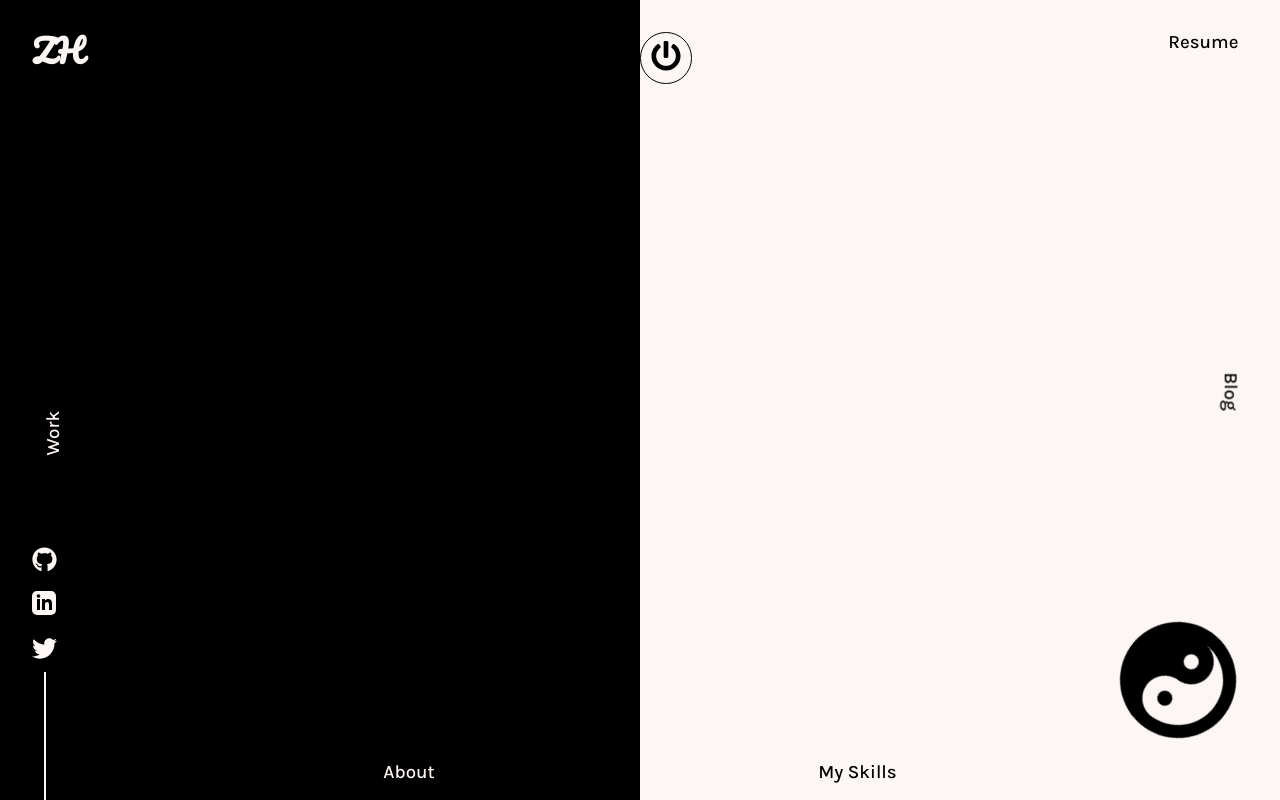
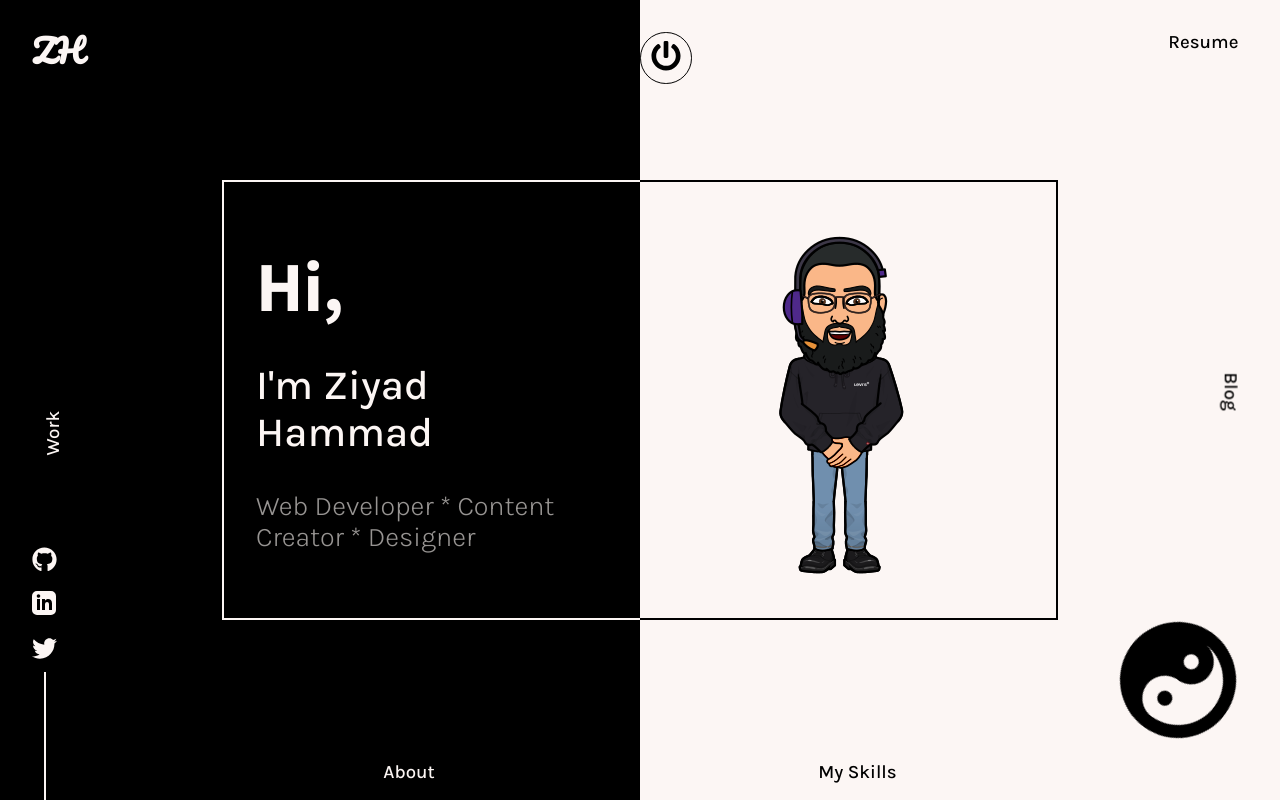
Before and after one commit to ZiyadHammad/Ziyad-Hammad, a React (Create React App) app: page / in a window 1280 px wide. Both pictures are taken after a click on the icon 640 px from the left and 374 px from the top of the page. Built offline with nearby package versions, Linux system fonts and the light colour scheme.

Commit message:
Intro is done

```diff
--- a/src/components/Intro.js
+++ b/src/components/Intro.js
@@ -1,8 +1,75 @@
 import React from 'react'
+import styled from 'styled-components'
+import Me from "../assets/Images/bitmoji.png"
+import { motion } from "framer-motion"
+
+const Box = styled(motion.div)`
+position: absolute;
+left: 50%;
+top: 50%;
+transform: translate(-50%, -50%);
+width: 65vw;
+height:55vh;
+display: flex;
+background: linear-gradient(
+    to right,
+    ${props => props.theme.body} 50%,
+    ${props => props.theme.text} 50%) bottom,
+    linear-gradient(
+    to right,
+    ${props => props.theme.body} 50%,
+    ${props => props.theme.text} 50%) top;
+    background-repeat: no-repeat;
+background-size: 100% 2px;
+    border-left: 2px solid ${props => props.theme.body};
+    border-right: 2px solid ${props => props.theme.text};
+    z-index:1;
+`
+const SubBox = styled.div`
+width: 50%;
+position: relative;
+display: flex;
+
+.pic{
+  position: absolute;
+  bottom: 0;
+  left: 50%;
+  tranform:translate(-50%, 0%);
+  width: 100%;
+  height: auto;
+}
+`
+const Text = styled.div`
+font-size: calc(1em + 1.5vw);
+color: ${props => props.theme.body};
+padding: 2rem;
+cursor: pointer;
+display: flex;
+flex-direction: column;
+justify-content: space-evenly;
+&>*:last-child{
+    color: ${props => `rgba(${props.theme.bodyRgba},0.6)` };
+    font-size: calc(0.5rem + 1.5vw);
+    font-weight:300;
+}`
+
 
 function Intro() {
   return (
-    <div>Introduction</div>
+    <Box>
+      <SubBox>
+        <Text>
+          <h1>Hi,</h1>
+          <h3>I'm Ziyad Hammad</h3>
+          <h6>Web Developer * Content Creator * Designer</h6>
+        </Text>
+      </SubBox>
+      <SubBox>
+        <div>
+          <img className='Me' src={Me} alt="Profile Picture" />
+        </div>
+      </SubBox>
+    </Box>
   )
 }
 
--- a/src/components/Main.js
+++ b/src/components/Main.js
@@ -4,7 +4,8 @@ import styled, {keyframes} from "styled-components"
 import LogoComponent from '../subComponents/LogoComponent'
 import PowerButton from '../subComponents/PowerButton'
 import SocialIcons from '../subComponents/SocialIcons'
-import {YinYang} from "./AllSvgs"
+import { YinYang } from "./AllSvgs"
+import Intro from './Intro'
 
 
 
@@ -134,7 +135,6 @@ function Main() {
             <span>Click Here</span>
           </Center>
 
-
         <Resume target="_blank" to={{pathname:"https://drive.google.com/file/d/1aWIzhp2ovUGvPkZTsaJUEJhoQm26DoTq/view"}}>
           <h3>
             Resume
@@ -167,6 +167,7 @@ function Main() {
     </BottomBar>
 
       </Container>
+      {click ? <Intro click={click} /> : null}
     </MainContainer>
   )
 }
```
